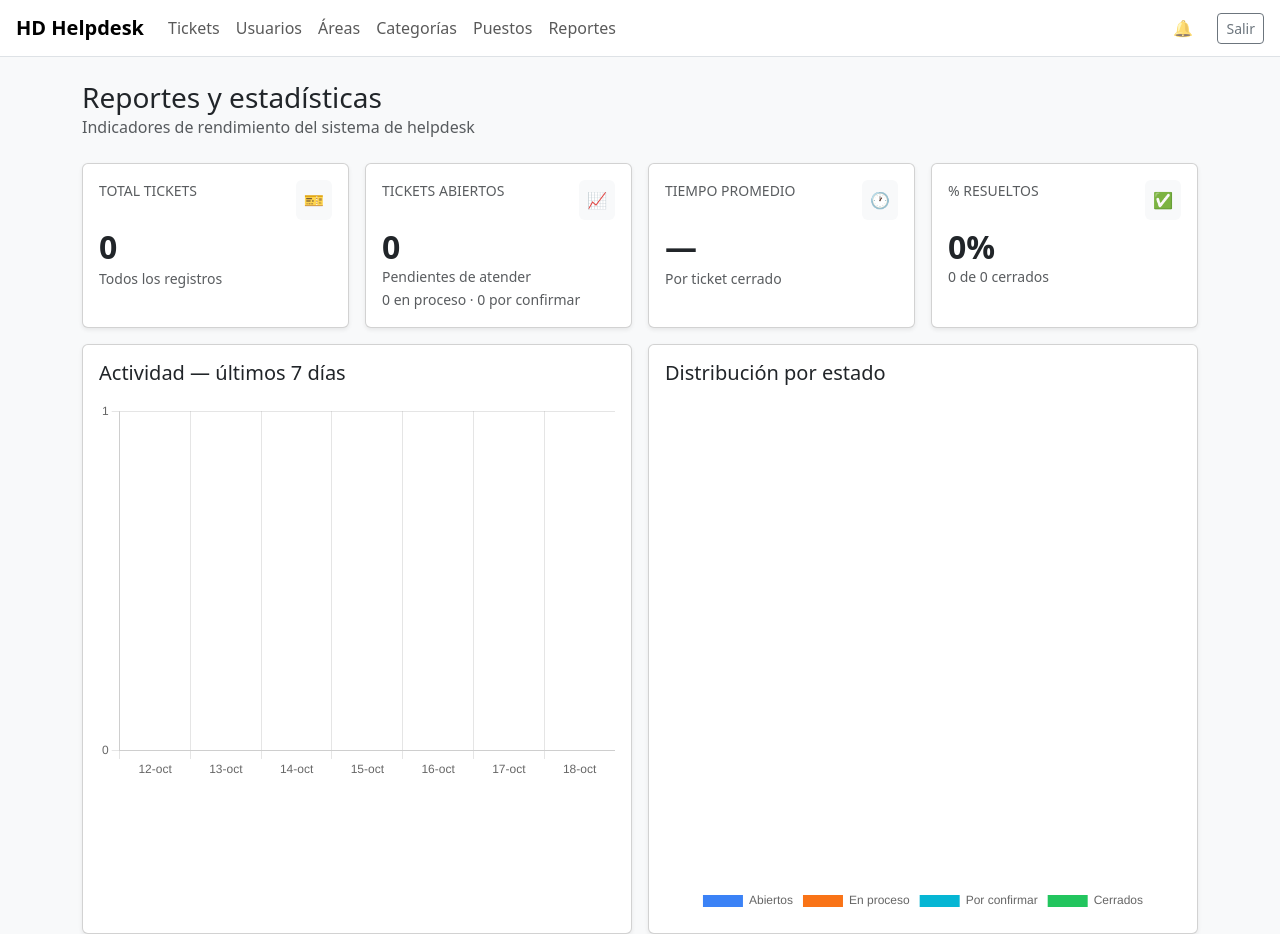
After one commit to JulioCesarSanchez6843/HelpdesATO, a Django app: page /reportes/ in a window 1280 px wide. The commit adds this page. Run offline with Django 5.2, Linux system fonts and the light colour scheme; the visitor is signed in with stand-in values (Sample User, id 1); data that the repository does not hold is empty.

Commit message:
graficas

```diff
--- /dev/null
+++ b/apps/dashboard/admin.py
@@ -0,0 +1 @@
+from django.contrib import admin
--- /dev/null
+++ b/apps/dashboard/apps.py
@@ -0,0 +1,5 @@
+from django.apps import AppConfig
+
+
+class DashboardConfig(AppConfig):
+    name = 'apps.dashboard'
--- /dev/null
+++ b/apps/dashboard/models.py
@@ -0,0 +1 @@
+from django.db import models
--- /dev/null
+++ b/apps/dashboard/templates/dashboard/reportes.html
@@ -0,0 +1,111 @@
+{% extends "base.html" %}
+{% block content %}
+<div class="mb-4">
+    <h3 class="mb-0">Reportes y estadísticas</h3>
+    <p class="text-muted mb-0">Indicadores de rendimiento del sistema de helpdesk</p>
+</div>
+
+<div class="row g-3 mb-3">
+    <div class="col-md-3">
+        <div class="card shadow-sm h-100">
+            <div class="card-body">
+                <div class="d-flex justify-content-between align-items-start">
+                    <small class="text-muted text-uppercase">Total tickets</small>
+                    <span class="bg-light rounded p-2">🎫</span>
+                </div>
+                <h2 class="fw-bold mt-2 mb-0">{{ total }}</h2>
+                <small class="text-muted">Todos los registros</small>
+            </div>
+        </div>
+    </div>
+    <div class="col-md-3">
+        <div class="card shadow-sm h-100">
+            <div class="card-body">
+                <div class="d-flex justify-content-between align-items-start">
+                    <small class="text-muted text-uppercase">Tickets abiertos</small>
+                    <span class="bg-light rounded p-2">📈</span>
+                </div>
+                <h2 class="fw-bold mt-2 mb-0">{{ abiertos }}</h2>
+                <small class="text-muted d-block">Pendientes de atender</small>
+                <small class="text-muted">{{ en_proceso }} en proceso · {{ por_confirmar }} por confirmar</small>
+            </div>
+        </div>
+    </div>
+    <div class="col-md-3">
+        <div class="card shadow-sm h-100">
+            <div class="card-body">
+                <div class="d-flex justify-content-between align-items-start">
+                    <small class="text-muted text-uppercase">Tiempo promedio</small>
+                    <span class="bg-light rounded p-2">🕐</span>
+                </div>
+                <h2 class="fw-bold mt-2 mb-0">
+                    {% if tiempo_promedio_horas is not None %}{{ tiempo_promedio_horas }} h{% else %}—{% endif %}
+                </h2>
+                <small class="text-muted">Por ticket cerrado</small>
+            </div>
+        </div>
+    </div>
+    <div class="col-md-3">
+        <div class="card shadow-sm h-100">
+            <div class="card-body">
+                <div class="d-flex justify-content-between align-items-start">
+                    <small class="text-muted text-uppercase">% Resueltos</small>
+                    <span class="bg-light rounded p-2">✅</span>
+                </div>
+                <h2 class="fw-bold mt-2 mb-0">{{ porcentaje_resueltos }}%</h2>
+                <small class="text-muted d-block">{{ cerrados }} de {{ total }} cerrados</small>
+            </div>
+        </div>
+    </div>
+</div>
+
+<div class="row g-3">
+    <div class="col-md-6">
+        <div class="card shadow-sm h-100">
+            <div class="card-body">
+                <h5 class="mb-3">Actividad — últimos 7 días</h5>
+                <canvas id="graficaActividad" height="220"></canvas>
+            </div>
+        </div>
+    </div>
+    <div class="col-md-6">
+        <div class="card shadow-sm h-100">
+            <div class="card-body">
+                <h5 class="mb-3">Distribución por estado</h5>
+                <canvas id="graficaDistribucion" height="220"></canvas>
+            </div>
+        </div>
+    </div>
+</div>
+
+{{ graficas|json_script:"datos-graficas" }}
+<script src="https://cdn.jsdelivr.net/npm/chart.js@4"></script>
+<script>
+    const datos = JSON.parse(document.getElementById('datos-graficas').textContent);
+
+    new Chart(document.getElementById('graficaDistribucion'), {
+        type: 'doughnut',
+        data: {
+            labels: datos.distribucion.labels,
+            datasets: [{
+                data: datos.distribucion.data,
+                backgroundColor: ['#3b82f6', '#f97316', '#06b6d4', '#22c55e'],
+                borderWidth: 0
+            }]
+        },
+        options: { cutout: '65%', plugins: { legend: { position: 'bottom' } } }
+    });
+
+    new Chart(document.getElementById('graficaActividad'), {
+        type: 'bar',
+        data: {
+            labels: datos.actividad.labels,
+            datasets: [{ data: datos.actividad.data, backgroundColor: '#3b82f6', borderRadius: 4 }]
+        },
+        options: {
+            plugins: { legend: { display: false } },
+            scales: { y: { beginAtZero: true, ticks: { stepSize: 1 } } }
+        }
+    });
+</script>
+{% endblock %}
--- /dev/null
+++ b/apps/dashboard/urls.py
@@ -0,0 +1,6 @@
+from django.urls import path
+from . import views
+
+urlpatterns = [
+    path("", views.reportes, name="reportes"),
+]
--- /dev/null
+++ b/apps/dashboard/views.py
@@ -0,0 +1,59 @@
+from datetime import timedelta
+
+from django.db.models import Avg, Count, DurationField, ExpressionWrapper, F
+from django.db.models.functions import TruncDate
+from django.shortcuts import render
+from django.utils import dateformat, timezone
+
+from apps.accounts.decorators import admin_required
+from apps.tickets.models import Ticket
+
+
+@admin_required
+def reportes(request):
+    total = Ticket.objects.count()
+    abiertos = Ticket.objects.filter(estado=Ticket.Estado.ABIERTO).count()
+    en_proceso = Ticket.objects.filter(estado=Ticket.Estado.EN_PROCESO).count()
+    por_confirmar = Ticket.objects.filter(estado=Ticket.Estado.POR_CONFIRMAR).count()
+    cerrados = Ticket.objects.filter(estado=Ticket.Estado.CERRADO).count()
+
+    promedio = Ticket.objects.filter(
+        estado=Ticket.Estado.CERRADO, cerrado_en__isnull=False
+    ).aggregate(
+        promedio=Avg(ExpressionWrapper(F("cerrado_en") - F("creado_en"), output_field=DurationField()))
+    )["promedio"]
+    tiempo_promedio_horas = round(promedio.total_seconds() / 3600, 1) if promedio else None
+
+    porcentaje_resueltos = round((cerrados / total) * 100) if total else 0
+
+    hoy = timezone.localdate()
+    dias = [hoy - timedelta(days=i) for i in range(6, -1, -1)]
+    por_dia = dict(
+        Ticket.objects.filter(creado_en__date__gte=dias[0])
+        .annotate(dia=TruncDate("creado_en"))
+        .order_by()
+        .values_list("dia")
+        .annotate(total=Count("id"))
+    )
+
+    graficas = {
+        "actividad": {
+            "labels": [dateformat.format(d, "d-b") for d in dias],
+            "data": [por_dia.get(d, 0) for d in dias],
+        },
+        "distribucion": {
+            "labels": ["Abiertos", "En proceso", "Por confirmar", "Cerrados"],
+            "data": [abiertos, en_proceso, por_confirmar, cerrados],
+        },
+    }
+
+    return render(request, "dashboard/reportes.html", {
+        "total": total,
+        "abiertos": abiertos,
+        "en_proceso": en_proceso,
+        "por_confirmar": por_confirmar,
+        "cerrados": cerrados,
+        "tiempo_promedio_horas": tiempo_promedio_horas,
+        "porcentaje_resueltos": porcentaje_resueltos,
+        "graficas": graficas,
+    })
--- a/apps/tickets/tests.py
+++ b/apps/tickets/tests.py
@@ -709,10 +709,13 @@ class FiltrosTests(BaseTicketsTest):
         self.assertEqual(r.context["conteos"]["total"], 3)
         self.assertEqual(r.context["conteos"]["activos"], 2)
 
-    def test_pantallas_de_lista_cargan_con_todos_los_estados(self):
+    def test_pantallas_de_lista_y_reportes_cargan_con_todos_los_estados(self):
         self.crear_ticket(autor=self.u1)
         self.crear_ticket(autor=self.u1, estado="POR_CONFIRMAR", resuelto_en=timezone.now())
         self.entrar(self.u1)
         self.assertContains(self.client.get(reverse("lista_tickets")), "Por confirmar")
         self.entrar(self.admin)
         self.assertContains(self.client.get(reverse("lista_tickets")), "Por confirmar")
+        r = self.client.get(reverse("reportes"))
+        self.assertEqual(r.status_code, 200)
+        self.assertEqual(r.context["graficas"]["distribucion"]["data"], [1, 0, 1, 0])
--- a/config/settings/base.py
+++ b/config/settings/base.py
@@ -19,6 +19,7 @@ INSTALLED_APPS = [
     "apps.catalog",
     "apps.accounts",
     "apps.tickets",
+    "apps.dashboard",
 ]
 
 MIDDLEWARE = [
--- a/config/urls.py
+++ b/config/urls.py
@@ -8,6 +8,7 @@ urlpatterns = [
     path("", include("apps.accounts.urls")),
     path("tickets/", include("apps.tickets.urls")),
     path("catalogo/", include("apps.catalog.urls")),
+    path("reportes/", include("apps.dashboard.urls")),
 ]
 if settings.DEBUG:
     urlpatterns += static(settings.MEDIA_URL, document_root=settings.MEDIA_ROOT)
--- a/templates/base.html
+++ b/templates/base.html
@@ -17,6 +17,7 @@
                 <a class="nav-link" href="{% url 'lista_areas' %}">Áreas</a>
                 <a class="nav-link" href="{% url 'lista_categorias' %}">Categorías</a>
                 <a class="nav-link" href="{% url 'lista_puestos' %}">Puestos</a>
+                <a class="nav-link" href="{% url 'reportes' %}">Reportes</a>
             {% else %}
                 <a class="nav-link" href="{% url 'lista_tickets' %}">Mis Tickets</a>
             {% endif %}
```
Also changed, not shown: apps/dashboard/tests.py (added, +45 -0 lines), apps/dashboard/__init__.py (added), apps/dashboard/migrations/__init__.py (added).
